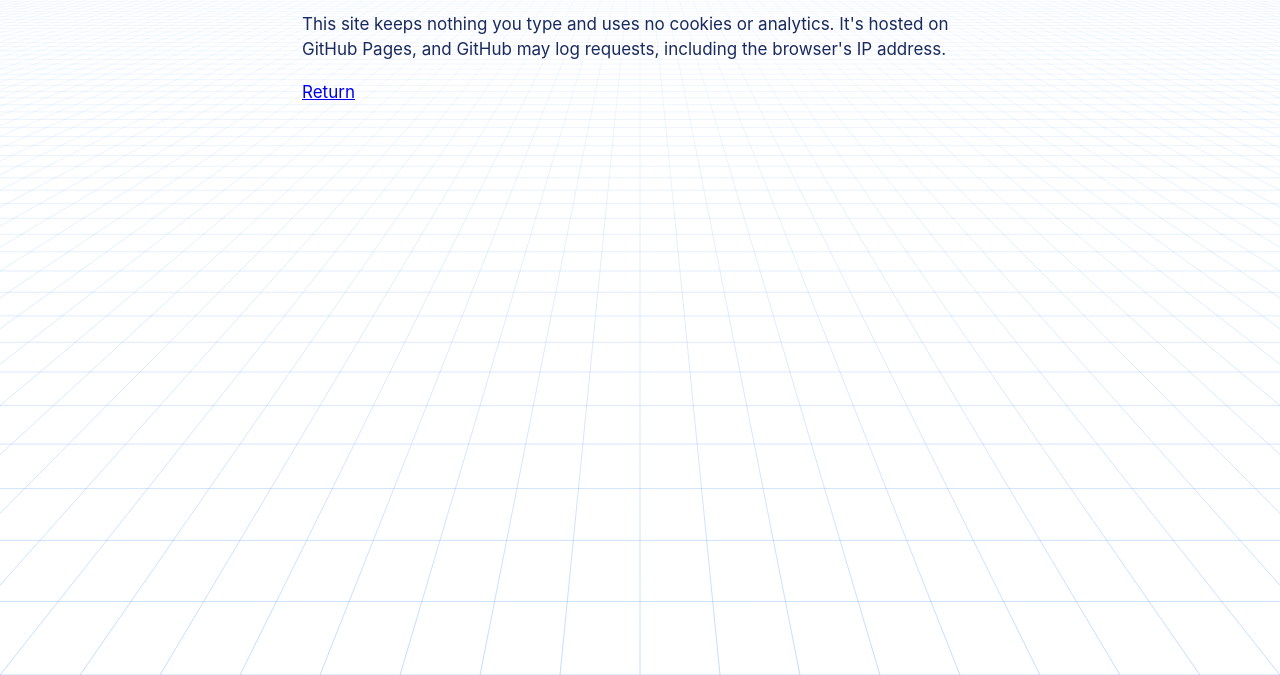
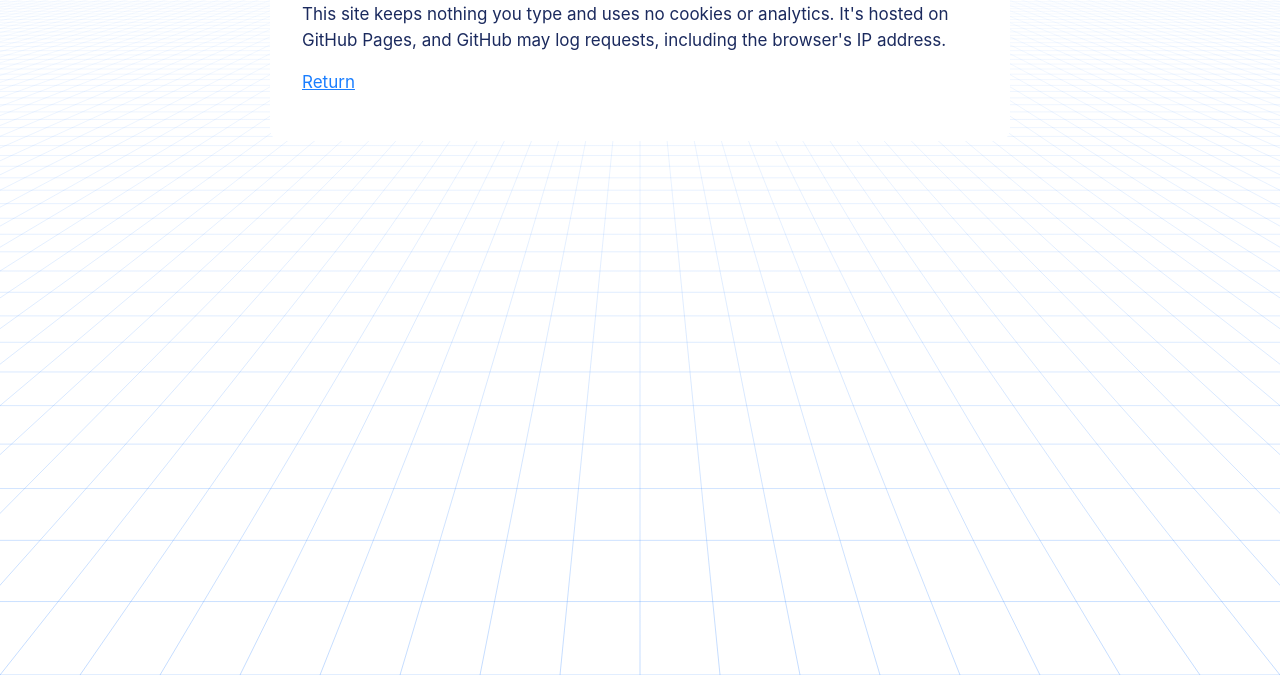
Before and after one commit to usegis/usegis.github.io, a plain HTML site: page privacy.html in a window 1280 px wide. Shown: the part 125-800 px from the top of the page. Drawn offline with Linux system fonts and the light colour scheme.

Commit message:
Privacy: the same plain panel as the reference pages
Co-Authored-By: Claude Opus 5.5 <noreply@anthropic.com>

```diff
--- a/privacy.html
+++ b/privacy.html
@@ -8,7 +8,7 @@
   <link rel="stylesheet" href="style.css">
 </head>
 <body>
-<main>
+<main class="page">
   <h1>Privacy policy</h1>
   <p>This site keeps nothing you type and uses no cookies or analytics.
      It's hosted on GitHub Pages, and GitHub may log requests, including the browser's IP address.</p>
```
